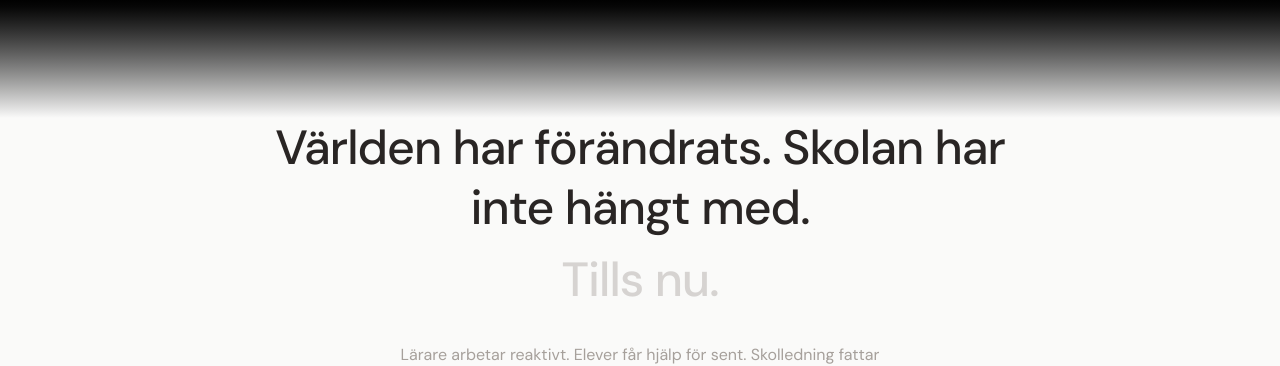
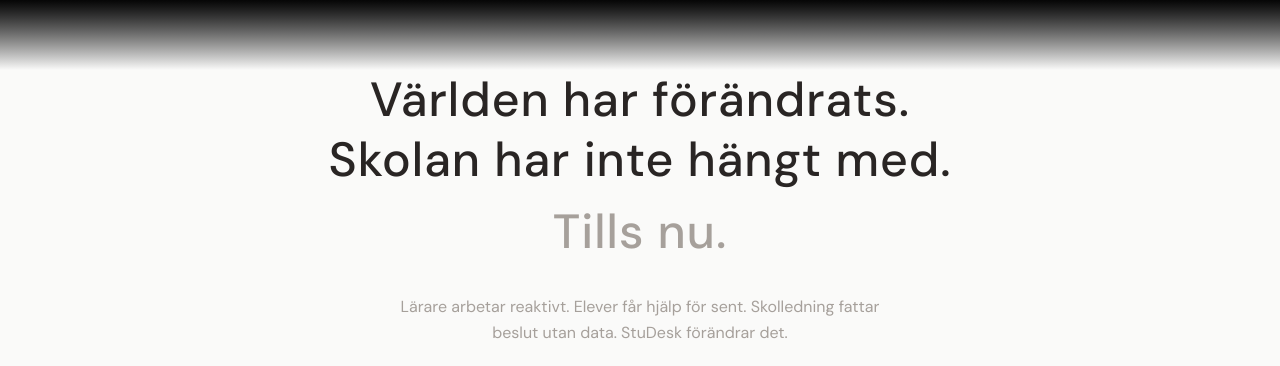
Before and after one commit to DKakai/StuDesk, a Next.js app: page / in a window 1280 px wide. Shown: the part 810-1176 px from the top of the page. Built offline with nearby package versions, Linux system fonts and the light colour scheme; no server answers.

Commit message:
uppdatering

```diff
--- a/app/page.tsx
+++ b/app/page.tsx
@@ -75,15 +75,15 @@ export default function LandingPage() {
       </section>
 
       {/* Transition — gradient to white */}
-      <div className="h-32 bg-gradient-to-b from-black to-stone-50" />
+      <div className="h-20 bg-gradient-to-b from-black to-stone-50" />
 
       {/* Statement — offset layout */}
       <section className="bg-stone-50 pb-32">
        <div className="max-w-4xl mx-auto px-10 text-center">
-          <p className="text-3xl md:text-5xl leading-tight tracking-[-0.02em] text-stone-800 font-medium">
-            Världen har förändrats. Skolan har inte hängt med.
+          <p className="text-3xl md:text-5xl leading-tight tracking-[0.02em] text-stone-800 font-medium">
+            Världen har förändrats.<br />Skolan har inte hängt med.
           </p>
-          <p className="text-3xl md:text-5xl leading-tight tracking-[-0.02em] text-stone-300 font-medium mt-3">
+          <p className="text-3xl md:text-5xl leading-tight tracking-[0.02em] text-stone-400 font-medium mt-3">
             Tills nu.
           </p>
           <p className="text-base text-stone-400 mt-8 max-w-lg mx-auto leading-relaxed">
```
